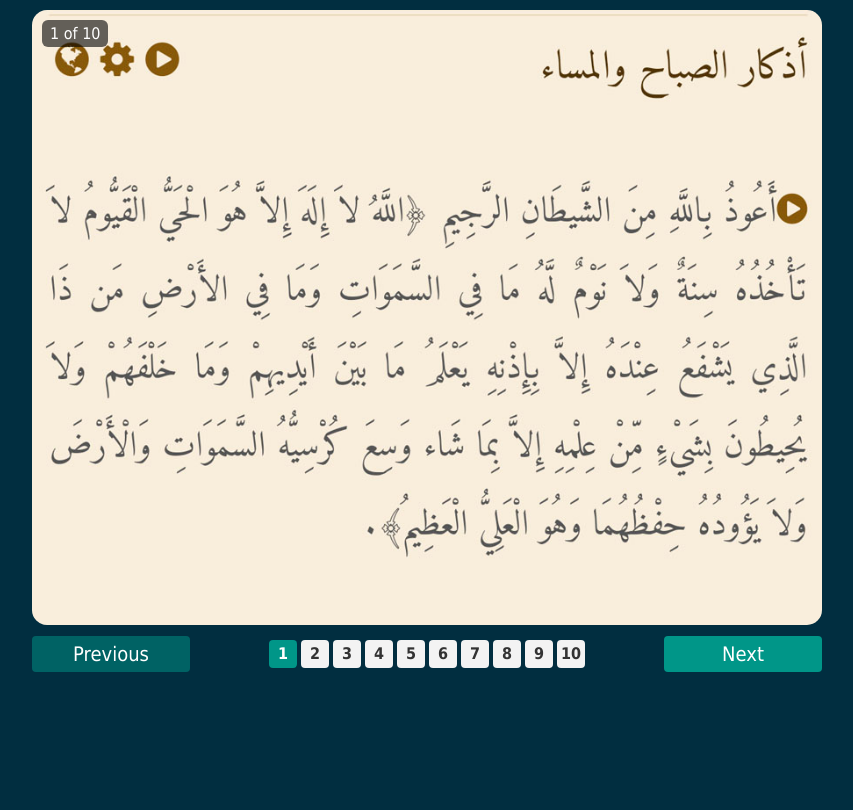
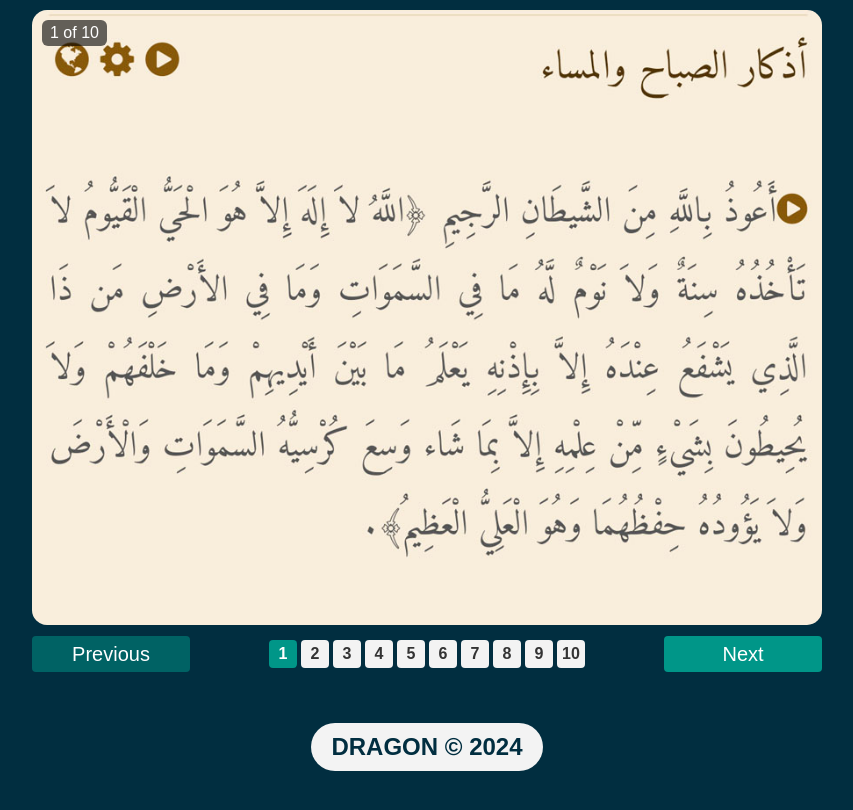
Before and after one commit to AbdAllah-DraGoN/ImageSlider, a plain HTML site: page index.html in a window 1280 px wide. Shown: the whole page, without its empty margins (213-1066 px from the left). Drawn offline with Linux system fonts and the light colour scheme.

Commit message:
Azkar Slider CopoyRight Update

```diff
--- a/css/style.css
+++ b/css/style.css
@@ -4,8 +4,8 @@
   padding: 0;
 }
 body {
-  font-family: Tahoma, Arial;
-      background-color: #012e40;
+  font-family: "Poppins", sans-serif;
+  background: #012e40;
 }
 
 /* Medium */
@@ -144,3 +144,17 @@ body {
   color: #fff;
 }
 /* End Slider Controls */
+/* Start Copy Right */
+.copy-rihgt {
+  padding: 10px 20px;
+  margin: 50px auto;
+  display: flex;
+  width: fit-content;
+  justify-content: center;
+  background: #f3f3f3;
+  border-radius: 24px;
+  color: #012e40;
+  font-weight: bold;
+  font-size: 1.5em;
+}
+/* End Copy Right */
--- a/index.html
+++ b/index.html
@@ -26,6 +26,7 @@
       <span id="indicators" class="indicators"></span>
       <span id="next" class="next">Next</span>
     </div>
+    <div class="copy-rihgt">DRAGON &copy; 2024</div>
     <script src="main.js"></script>
   </body>
 </html>
```
